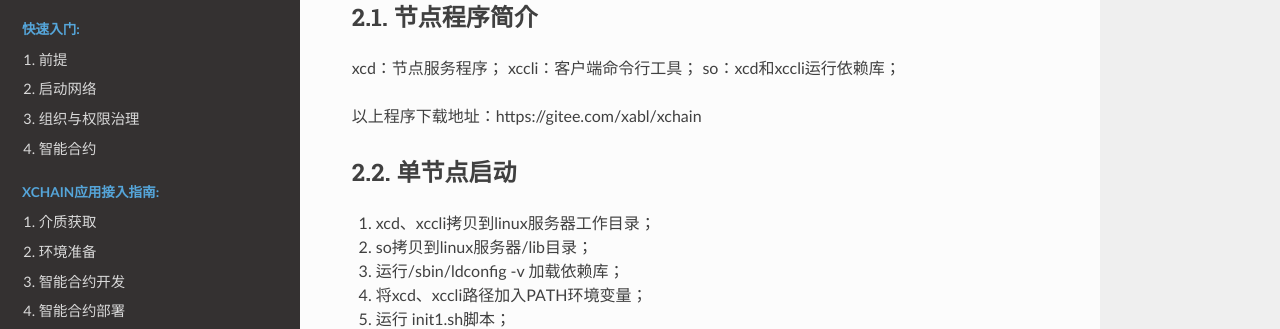
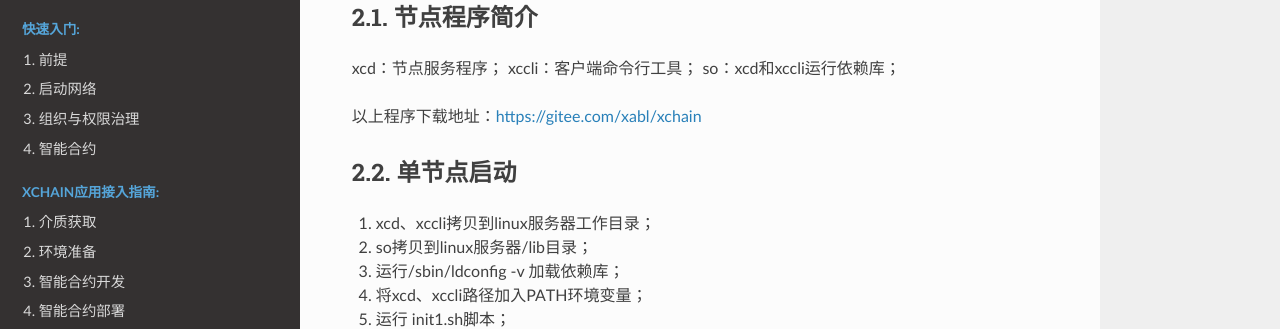
Before and after one commit to XAbaiyangdian/xchaindoc, a Sphinx documentation site: the page built from source/deployment/machine-deploy.md, in a window 1280 px wide and 900 px high. Shown: the part 170-499 px from the top of the window. Built offline with Sphinx 7.4.7 and the Read the Docs theme 2.0.0, drawn with Linux system fonts in a browser that asks for light colours; some of the changed lines change nothing that is shown.

Commit message:
超链接格式修改成功

```diff
--- a/source/deployment/machine-deploy.md
+++ b/source/deployment/machine-deploy.md
@@ -4,7 +4,7 @@
 
 xcd：节点服务程序； xccli：客户端命令行工具； so：xcd和xccli运行依赖库；
 
-以上程序下载地址：https://gitee.com/xabl/xchain
+以上程序下载地址：<a href="https://gitee.com/xabl/xchain" target="_blank">https://gitee.com/xabl/xchain</a>
 
 
 
```
